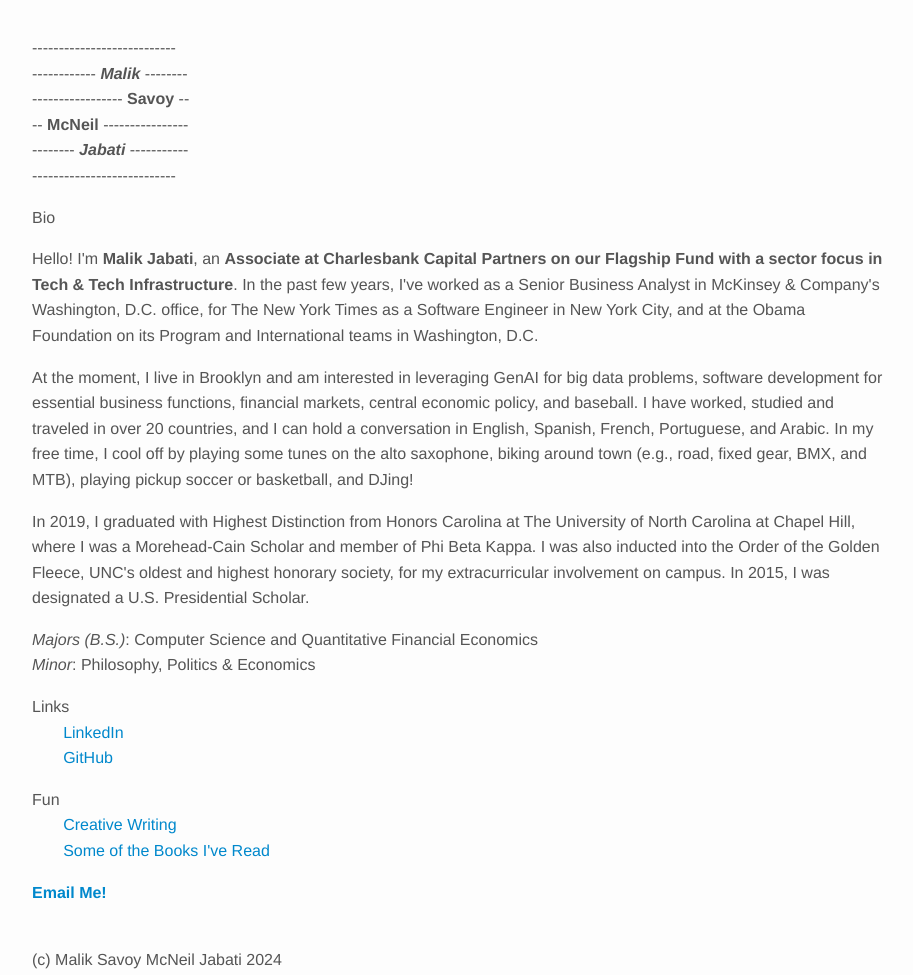
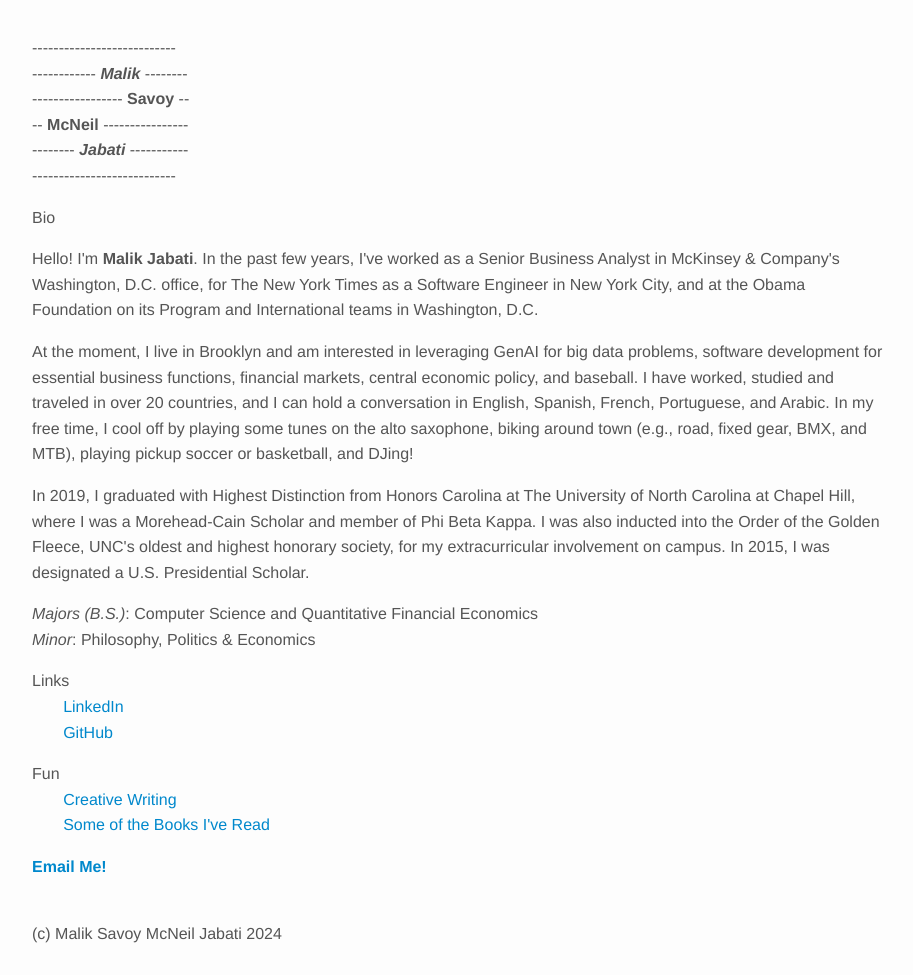
Before and after one commit to SmartyMJ/SmartyMJ.github.io, a plain HTML site: page index.html in a window 1280 px wide. Shown: the whole page, without its empty margins (181-1094 px from the left). Drawn offline with nearby package versions, Linux system fonts and the light colour scheme.

Commit message:
Update index.html
Deleted CB

```diff
--- a/index.html
+++ b/index.html
@@ -501,7 +501,7 @@
 }
 </style><link rel="stylesheet" href="https://cdnjs.cloudflare.com/ajax/libs/KaTeX/0.5.1/katex.min.css"></head><body class="markdown-katex-preview"><p>---------------------------<br>------------ <strong><em>Malik</em></strong> --------<br>----------------- <strong>Savoy</strong> --<br>-- <strong>McNeil</strong> ----------------<br>-------- <strong><em>Jabati</em></strong> -----------<br>---------------------------</p>
 <p>Bio</p>
-<p>Hello! I'm <strong>Malik Jabati</strong>, an <strong>Associate at Charlesbank Capital Partners on our Flagship Fund with a sector focus in Tech & Tech Infrastructure</strong>. In the past few years, I've worked as a Senior Business Analyst in McKinsey & Company's Washington, D.C. office, for The New York Times as a Software Engineer in New York City, and at the Obama Foundation on its Program and International teams in Washington, D.C.</p>
+<p>Hello! I'm <strong>Malik Jabati</strong>. In the past few years, I've worked as a Senior Business Analyst in McKinsey & Company's Washington, D.C. office, for The New York Times as a Software Engineer in New York City, and at the Obama Foundation on its Program and International teams in Washington, D.C.</p>
 <p>At the moment, I live in Brooklyn and am interested in leveraging GenAI for big data problems, software development for essential business functions, financial markets, central economic policy, and baseball. I have worked, studied and traveled in over 20 countries, and I can hold a conversation in English, Spanish, French, Portuguese, and Arabic. In my free time, I cool off by playing some tunes on the alto saxophone, biking around town (e.g., road, fixed gear, BMX, and MTB), playing pickup soccer or basketball, and DJing!</p>
 <p>In 2019, I graduated with Highest Distinction from Honors Carolina at The University of North Carolina at Chapel Hill, where I was a Morehead-Cain Scholar and member of Phi Beta Kappa. I was also inducted into the Order of the Golden Fleece, UNC's oldest and highest honorary society, for my extracurricular involvement on campus. In 2015, I was designated a U.S. Presidential Scholar.</p>
 <p><em>Majors (B.S.)</em>: Computer Science and Quantitative Financial Economics
```
